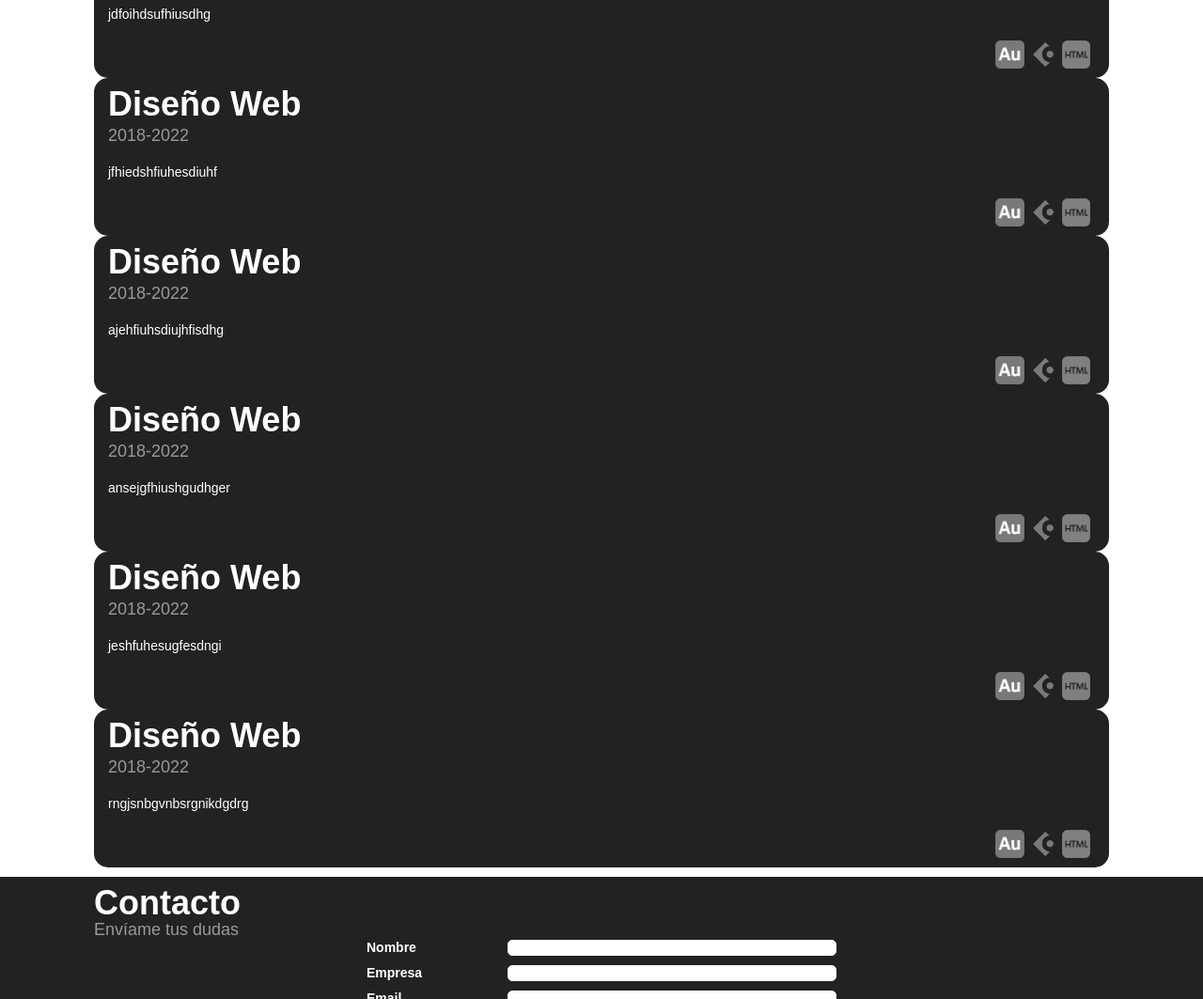
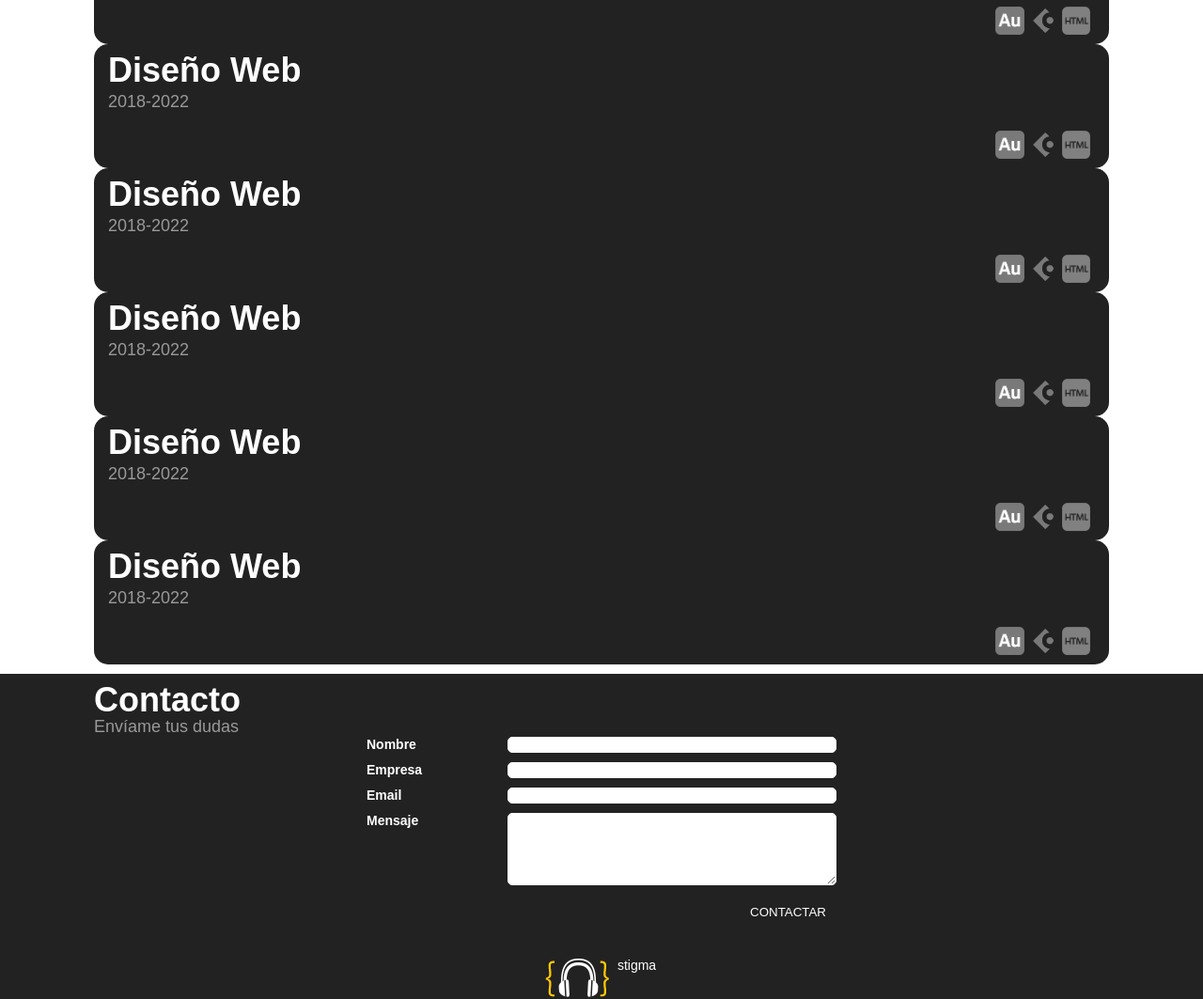
Before and after one commit to Ash0003/portafoliocamila.github.io, a plain HTML site: page index.html in a window 1280 px wide. Shown: the part 1620-2683 px from the top of the page at 94% size. Drawn offline with Linux system fonts and the light colour scheme.

Commit message:
index.html

```diff
--- a/index.html
+++ b/index.html
@@ -92,7 +92,7 @@
                     <div class="cardexp">
                         <h2>Diseño Web</h2>
                         <h3 class="textoizquierda">2018-2022</h3>
-                        <p>jdfoihdsufhiusdhg</p>
+                        <p></p>
                         <ul>
                             <li><img src="IMG/tecno_au.png" height="30px"></li>
                             <li><img src="IMG/tecno_cu.png" height="30px"></li>
@@ -102,7 +102,7 @@
                     <div class="cardexp">
                         <h2>Diseño Web</h2>
                         <h3 class="textoizquierda">2018-2022</h3>
-                        <p>jfhiedshfiuhesdiuhf</p>
+                        <p></p>
                         <ul>
                             <li><img src="IMG/tecno_au.png" height="30px"></li>
                             <li><img src="IMG/tecno_cu.png" height="30px"></li>
@@ -112,7 +112,7 @@
                     <div class="cardexp">
                         <h2>Diseño Web</h2>
                         <h3 class="textoizquierda">2018-2022</h3>
-                        <p>ajehfiuhsdiujhfisdhg</p>
+                        <p></p>
                         <ul>
                             <li><img src="IMG/tecno_au.png" height="30px"></li>
                             <li><img src="IMG/tecno_cu.png" height="30px"></li>
@@ -122,7 +122,7 @@
                     <div class="cardexp">
                         <h2>Diseño Web</h2>
                         <h3 class="textoizquierda">2018-2022</h3>
-                        <p>ansejgfhiushgudhger</p>
+                        <p></p>
                         <ul>
                             <li><img src="IMG/tecno_au.png" height="30px"></li>
                             <li><img src="IMG/tecno_cu.png" height="30px"></li>
@@ -132,7 +132,7 @@
                     <div class="cardexp">
                         <h2>Diseño Web</h2>
                         <h3 class="textoizquierda">2018-2022</h3>
-                        <p>jeshfuhesugfesdngi</p>
+                        <p></p>
                         <ul>
                             <li><img src="IMG/tecno_au.png" height="30px"></li>
                             <li><img src="IMG/tecno_cu.png" height="30px"></li>
@@ -142,7 +142,7 @@
                     <div class="cardexp">
                         <h2>Diseño Web</h2>
                         <h3 class="textoizquierda">2018-2022</h3>
-                        <p>rngjsnbgvnbsrgnikdgdrg</p>
+                        <p></p>
                         <ul>
                             <li><img src="IMG/tecno_au.png" height="30px"></li>
                             <li><img src="IMG/tecno_cu.png" height="30px"></li>
```
